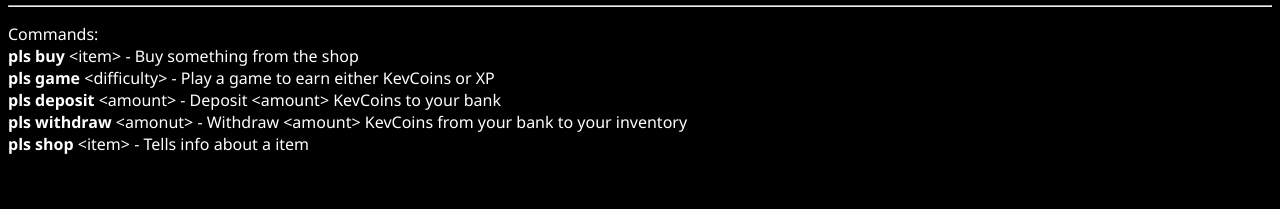
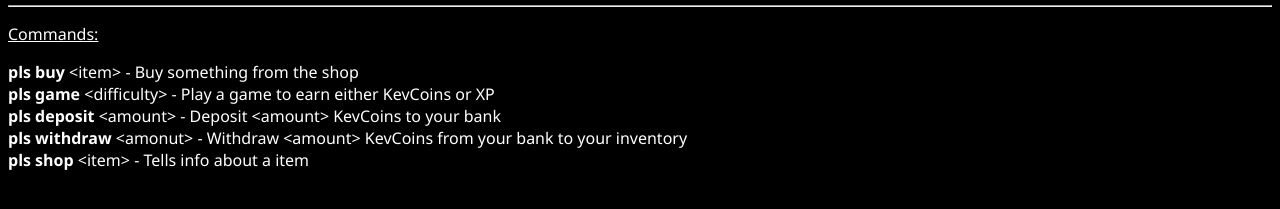
Before and after one commit to kcgame/kcgame.github.io, a plain HTML site: page cmds.html in a window 1280 px wide. Shown: the part 81-290 px from the top of the page. Drawn offline with Linux system fonts and the light colour scheme.

Commit message:
Update cmds.html

```diff
--- a/cmds.html
+++ b/cmds.html
@@ -45,4 +45,4 @@ pls shop [item] - Tells the use and information of an item
 </tbody>
 </table>
 <hr>
-<p><p>Commands:<br /><strong>pls buy</strong> &lt;item&gt; - Buy something from the shop<br /><strong>pls game</strong> &lt;difficulty&gt; - Play a game to earn either KevCoins or XP <br /><strong>pls deposit</strong> &lt;amount&gt; - Deposit &lt;amount&gt; KevCoins to your bank<br /><strong>pls withdraw</strong> &lt;amonut&gt; - Withdraw &lt;amount&gt; KevCoins from your bank to your inventory<br /><strong>pls shop</strong> &lt;item&gt; - Tells info about a item</p>
+<p><p><u>Commands:</u></p><strong>pls buy</strong> &lt;item&gt; - Buy something from the shop<br /><strong>pls game</strong> &lt;difficulty&gt; - Play a game to earn either KevCoins or XP <br /><strong>pls deposit</strong> &lt;amount&gt; - Deposit &lt;amount&gt; KevCoins to your bank<br /><strong>pls withdraw</strong> &lt;amonut&gt; - Withdraw &lt;amount&gt; KevCoins from your bank to your inventory<br /><strong>pls shop</strong> &lt;item&gt; - Tells info about a item</p>
```
